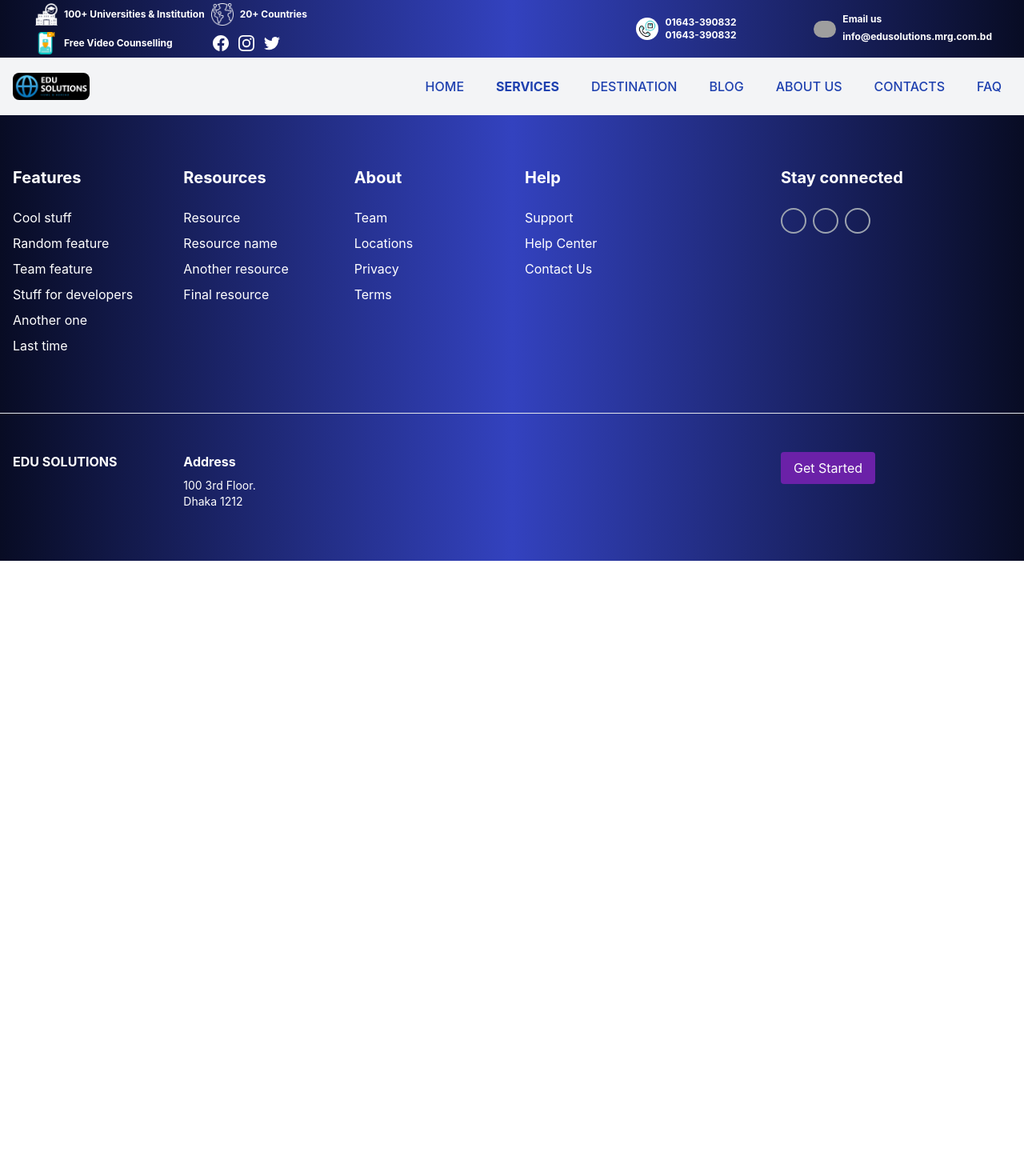
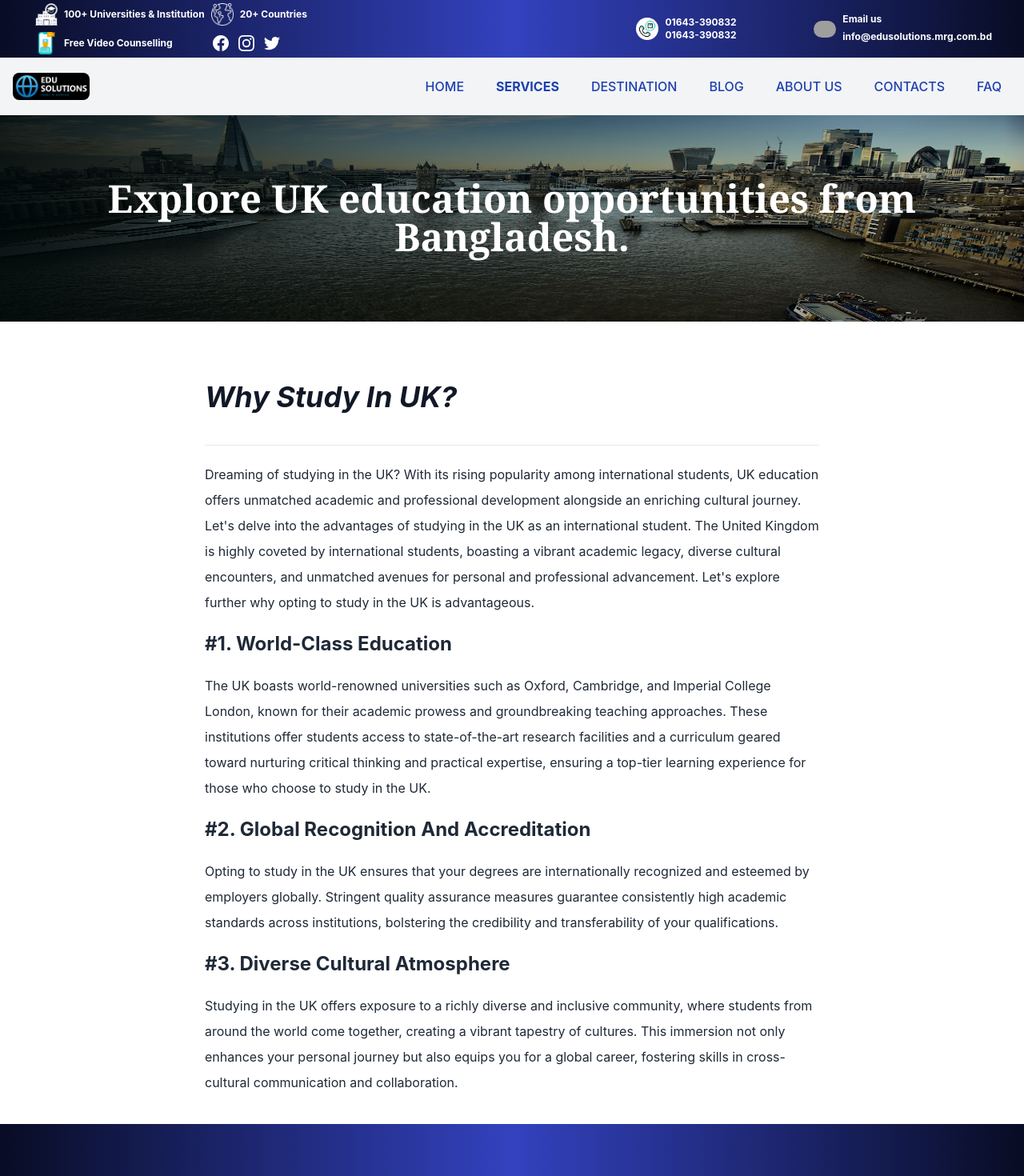
Before and after one commit to Sadnan-2019/edu-solutions-consultency, a React (Create React App) app: page /uk in a window 1280 px wide. Shown: the top 1470 px of the page at 80% size. Before the commit the page ends 800 px from the top, so only its background shows below. Built offline with nearby package versions, Linux system fonts and the light colour scheme; grey boxes are pictures that could not be loaded.

Commit message:
manag lanading

```diff
--- a/src/App.js
+++ b/src/App.js
@@ -13,6 +13,8 @@ import Review from './components/Review/Review';
 import Contact from './components/Contact/Contact';
 import { Route, Routes } from 'react-router-dom';
 import Home from './components/Home/Home';
+// import Uk from './components/Country/Uk';
+ import Uk from "./components/Country/Uk.js"
 // import LandingNew from './components/Landing/LandingNew';
 
 function App() {
@@ -20,9 +22,15 @@ function App() {
     <div className=" ">
       <TopNav></TopNav>
       <Nav></Nav>
+
       <Routes>
       <Route path="/" element={<Home />}></Route>
         <Route path="/home" element={<Home />}></Route>
+        <Route path="/uk" element={<Uk />}></Route>
+
+
+
+
 
 
 
--- a/src/components/Country/Country.js
+++ b/src/components/Country/Country.js
@@ -35,7 +35,7 @@ const Country = () => {
 
           <div class="container relative z-40 mx-auto  py-12">
             <div class="flex flex-wrap justify-center mx-auto lg:w-full md:w-5/6 xl:shadow-small-blue">
-              <a href="#" class="block w-1/2 py-10 text-center border lg:w-1/4">
+              <a href="/uk" class="block w-1/2 py-10 text-center border lg:w-1/4">
                 <div>
                   <img src={uk} class="block mx-auto w-20" />
 
--- /dev/null
+++ b/src/components/Country/Uk.css
@@ -0,0 +1,12 @@
+.uk{
+    background-image:linear-gradient(
+        to left,
+        rgba(154, 143, 213, 0.01),
+        rgba(0, 9, 10, 0.9)
+      ), url("../../assets/uk.jpg");
+    background-repeat: no-repeat;
+    height: auto;
+    width: 100%;
+    background-size: cover;
+    background-size: 100% 85%;
+  }
--- /dev/null
+++ b/src/components/Country/Uk.js
@@ -0,0 +1,90 @@
+import React from "react";
+import "./Uk.css";
+const Uk = () => {
+  return (
+    <div>
+      <div class="uk py-20">
+        <div class="container mx-auto">
+          <div class="flex items-center justify-center">
+            <div class="text-center text-white">
+              <h1 class="mb-12 font-serif text-5xl font-bold">
+                Explore UK education opportunities from Bangladesh.
+              </h1>
+              {/* <p class="mb-14 text-2xl font- tracking-wide">
+          Boost your brand awareness <br class="sm:hidden" />
+          and reach new customers.
+        </p> */}
+              {/* <a href="#"
+          class="rounded-md bg-white px-6 py-4 text-lg font-semibold text-indigo-600 shadow-sm hover:bg-gray-200 focus-visible:outline focus-visible:outline-2 focus-visible:outline-offset-2 focus-visible:outline-white/80">Get
+          Started</a> */}
+            </div>
+          </div>
+        </div>
+      </div>
+
+      <div class="relative p-4">
+        <div class="max-w-3xl mx-auto">
+          <div class="mt-3 bg-white rounded-b lg:rounded-b-none lg:rounded-r flex flex-col justify-between leading-normal">
+            <div class="">
+              <h1 href="#" class="text-gray-900 italic font-bold text-4xl">
+                Why Study In UK?
+              </h1>
+              <div class="py-5 text-sm font-regular text-gray-900 flex"></div>
+              <hr />
+              <p class="text-base leading-8 my-5">
+                Dreaming of studying in the UK? With its rising popularity among
+                international students, UK education offers unmatched academic
+                and professional development alongside an enriching cultural
+                journey. Let's delve into the advantages of studying in the UK
+                as an international student. The United Kingdom is highly
+                coveted by international students, boasting a vibrant academic
+                legacy, diverse cultural encounters, and unmatched avenues for
+                personal and professional advancement. Let's explore further why
+                opting to study in the UK is advantageous.
+              </p>
+              <h3 class="text-2xl font-bold my-5">#1. World-Class Education</h3>
+              <p class="text-base leading-8 my-5">
+                The UK boasts world-renowned universities such as Oxford,
+                Cambridge, and Imperial College London, known for their academic
+                prowess and groundbreaking teaching approaches. These
+                institutions offer students access to state-of-the-art research
+                facilities and a curriculum geared toward nurturing critical
+                thinking and practical expertise, ensuring a top-tier learning
+                experience for those who choose to study in the UK.
+              </p>
+              {/* <blockquote class="text-md italic leading-8 my-5 p-5 text-indigo-600 font-semibold">
+                Lorem Ipsum is simply dummy text of the printing and typesetting
+                industry. Lorem Ipsum has been the industry's standard dummy
+                text ever since the 1500s
+              </blockquote> */}
+              <h3 class="text-2xl font-bold my-5">
+                #2. Global Recognition And Accreditation
+              </h3>
+              <p class="text-base leading-8 my-5">
+                Opting to study in the UK ensures that your degrees are
+                internationally recognized and esteemed by employers globally.
+                Stringent quality assurance measures guarantee consistently high
+                academic standards across institutions, bolstering the
+                credibility and transferability of your qualifications.
+              </p>
+              <h3 class="text-2xl font-bold my-5">
+                #3. Diverse Cultural Atmosphere
+              </h3>
+              <p class="text-base leading-8 my-5">
+              Studying in the UK offers exposure to a richly diverse and
+              inclusive community, where students from around the world come
+              together, creating a vibrant tapestry of cultures. This immersion
+              not only enhances your personal journey but also equips you for a
+              global career, fostering skills in cross-cultural communication
+              and collaboration.
+              </p>
+
+            </div>
+          </div>
+        </div>
+      </div>
+    </div>
+  );
+};
+
+export default Uk;
--- a/src/components/Landing/Landing.css
+++ b/src/components/Landing/Landing.css
@@ -57,7 +57,7 @@
   z-index: 100;
 }
 .slick-next {
-  z-index: 100;
+  /* z-index: 100; */
   width: 100px;
 }
 
@@ -65,10 +65,7 @@
   left: 10px;
 }
 
-.slick-next {
-  /* right: 100px;
-    float: left; */
-}
+
 
 .full-width-slider {
   width: 100%;
--- a/src/components/Landing/Landing.js
+++ b/src/components/Landing/Landing.js
@@ -62,7 +62,6 @@ const Landing = () => {
   return (
     <div>
       <div className="full-width-slider">
-
         <Slider ref={sliderRef} {...settings} className="">
           {/* <div className=" ">
             <section className="landingone  blog h-auto        ">
@@ -134,7 +133,7 @@ const Landing = () => {
                     <div class="text-center">
                       <h1
                         style={{ lineHeight: "120%" }}
-                        className={`slide-text  max-w-5xl text-2xl font-bold leading-none tracking-tighter  md:text-5xl lg:text-6xl lg:max-w-7xl    text-transparent  text-white ${
+                        className={`slide-text  max-w-5xl text-2xl font-bold leading-none tracking-tighter  md:text-5xl lg:text-[40px] lg:max-w-7xl    text-transparent  text-white ${
                           currentSlide === 0 ? "animated" : ""
                         }`}
                       >
@@ -196,13 +195,13 @@ const Landing = () => {
                     <div class="text-center">
                       <h1
                         style={{ lineHeight: "120%" }}
-                        className={`slide-text  max-w-5xl text-2xl font-bold leading-none tracking-tighter  md:text-5xl lg:text-6xl lg:max-w-7xl    text-transparent   text-white ${
+                        className={`slide-text  max-w-5xl text-2xl font-bold leading-none tracking-tighter   lg:text-[40px] lg:max-w-7xl    text-transparent   text-white ${
                           currentSlide === 1 ? "animated" : ""
                         }`}
                       >
-                        Offering comprehensive solutions for
-                        <br class="hidden lg:block" />
-                        international & national  education needs.
+                        Offering comprehensive solutions
+                        <br class=" lg:block" />
+                        for international & national education needs.
                       </h1>
 
                       <div class="flex justify-center w-full max-w-2xl gap-2 mx-auto mt-6">
@@ -250,6 +249,70 @@ const Landing = () => {
               </div>
             </section>
           </div>
+          <div className=" ">
+            <section className="landingthree  blog h-auto        ">
+              <div class="  items-center w-full px-5 py-12 mx-auto md:px-12 lg:px-16 max-w-7xl  ">
+                <div class="flex w-full mx-auto text-left">
+                  <div class="  inline-flex items-center mx-auto align-middle">
+                    <div class="text-center">
+                      <h1
+                        style={{ lineHeight: "120%" }}
+                        className={`slide-text  max-w-5xl text-2xl font-bold leading-none tracking-tighter   lg:text-[40px] lg:max-w-7xl    text-transparent   text-white ${
+                          currentSlide === 2 ? "animated" : ""
+                        }`}
+                      >
+                         Eligibility,Admissions,
+                        Visa Processing,
+                        <br class=" lg:block" />
+                        Interview Prep,
+                        accommodation, all in one place.
+                      </h1>
+
+                      <div class="flex justify-center w-full max-w-2xl gap-2 mx-auto mt-6">
+                        <div class="mt-3 rounded-lg sm:mt-0 sm:ml-3">
+                          <button
+                            class={`bg-blue-900 slide-text items-center block px-5 lg:px-10 py-3.5 text-base font-medium text-center text-white transition duration-500 ease-in-out transform border-2 border-white shadow-md rounded-xl focus:outline-none focus:ring-2 focus:ring-offset-2 focus:ring-gray-500 ${
+                              currentSlideThree === 2 ? "animatedtext" : ""
+                            }`}
+                          >
+                            Explor More
+                          </button>
+                        </div>
+                        <div class="mt-3 rounded-lg sm:mt-0">
+                          <button
+                            className={`slide-text px-5 py-4 text-base font-medium text-center  transition duration-500 ease-in-out transform  lg:px-10 rounded-xl hover:bg-blue-700 focus:outline-none focus:ring-2 focus:ring-offset-2 focus:ring-blue-500 from-[#92468E] to-[#38235D] inline-flex  md:inline-flex items-center     border          text-white   ${
+                              currentSlideTwo === 2 ? "animatedpic" : ""
+                            }`}
+                            class=""
+                          >
+                            Get Opportunities
+                          </button>
+                        </div>
+                      </div>
+                    </div>
+                  </div>
+                </div>
+              </div>
+
+              <div
+                data-aos="fade-down"
+                data-aos-easing="linear"
+                data-aos-duration="1500"
+              >
+                <svg
+                  className=""
+                  xmlns="http://www.w3.org/2000/svg"
+                  viewBox="0 0 1440 320"
+                >
+                  <path
+                    fill="white"
+                    fill-opacity="50"
+                    d="M0,128L120,160C240,192,480,256,720,272C960,288,1200,256,1320,240L1440,224L1440,320L1320,320C1200,320,960,320,720,320C480,320,240,320,120,320L0,320Z"
+                  ></path>
+                </svg>
+              </div>
+            </section>
+          </div>
         </Slider>
       </div>
     </div>
```
Also changed, not shown: src/assets/uk.jpg (added).
